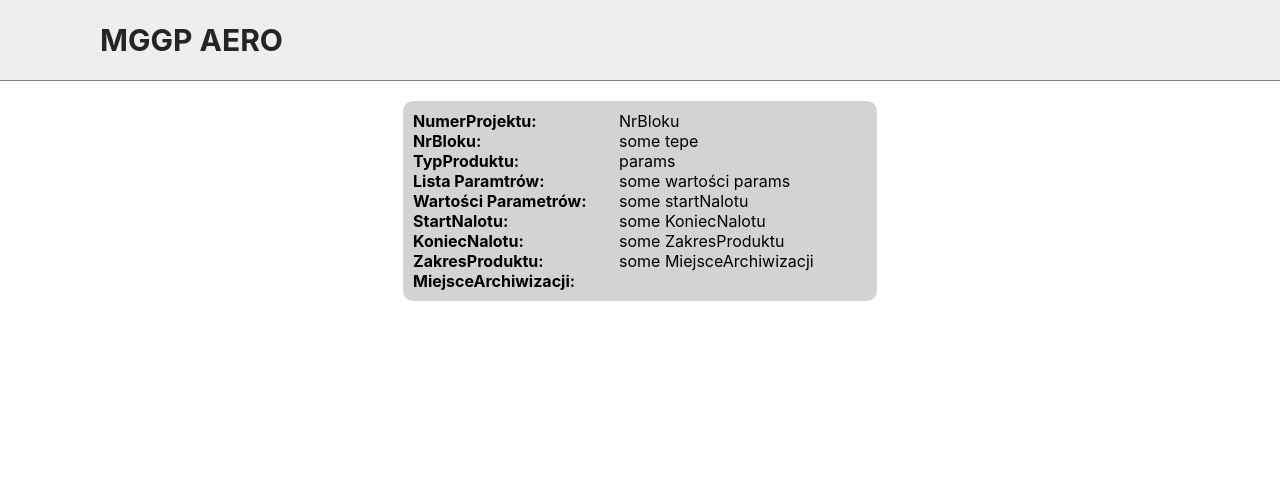
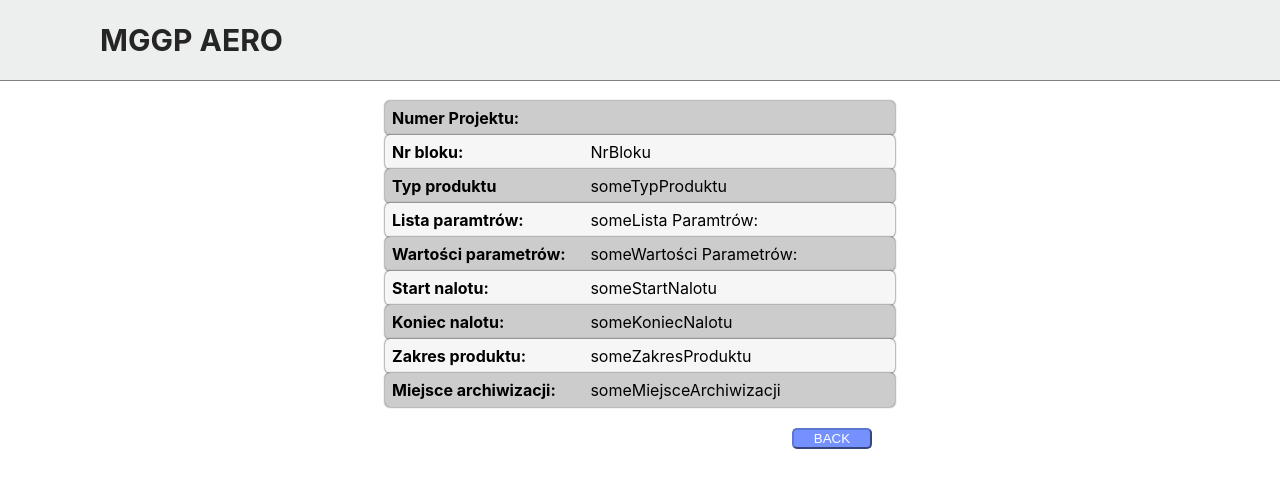
Before and after one commit to A1eeex/baza-projects, a React (Create React App) app: page /project/1 in a window 1280 px wide. Shown: the top 488 px of the page. Built offline with nearby package versions, Linux system fonts and the light colour scheme.

Commit message:
add style

```diff
--- a/src/components/TableProjekts/TableProjekts.js
+++ b/src/components/molekuls/TableProjekts/TableProjekts.js
@@ -1,6 +1,6 @@
 import React, {useState} from 'react';
 import styled from './TableProjekts.module.css'
-import Search from "../atoms/Search/Search";
+import Search from "../../atoms/Search/Search";
 import {Link} from "react-router-dom";
 
 const TableProjects = ({data}) => {
@@ -67,8 +67,8 @@ const TableProjects = ({data}) => {
                     <div>{item.priority}</div>
                     <div>{item.comments}</div>
                 </div>
+            ))}
 
-            ))}
         </div>
     );
 };
--- a/src/components/pages/MainPage/MainPage.js
+++ b/src/components/pages/MainPage/MainPage.js
@@ -1,6 +1,6 @@
 import React, {useEffect, useState} from 'react';
 import Layouts from "../../molekuls/Layouts/Layouts";
-import TableProjects from "../../TableProjekts/TableProjekts";
+import TableProjects from "../../molekuls/TableProjekts/TableProjekts";
 import {jsonOb} from "../../../env";
 
 const MainPage = () => {
--- a/src/components/pages/ProjectPage/ProjectPage.js
+++ b/src/components/pages/ProjectPage/ProjectPage.js
@@ -1,6 +1,6 @@
 import React, {useEffect, useState} from 'react';
 import Layouts from "../../molekuls/Layouts/Layouts";
-import {useParams} from "react-router-dom";
+import {Link, useParams} from "react-router-dom";
 import styled from "./ProjectPage.module.css"
 import {jsonOb} from "../../../env";
 
@@ -17,7 +17,7 @@ const ProjectPage = () => {
         })
 
     useEffect(() => {
-            const newProject = data.find ((project) => {
+            const newProject = data.find((project) => {
                 return `:${project.work_order_id}` === id
             })
             setProjectData(newProject)
@@ -32,33 +32,87 @@ const ProjectPage = () => {
                 <h1 className={styled.titleProject}>{projectData?.description}</h1>
                 <div className={styled.container}>
 
-                    <div className={styled.titleParams}>
-                        <div>NumerProjektu:</div>
-                        <div>NrBloku:</div>
-                        <div>TypProduktu:</div>
-                        <div>Lista Paramtrów:</div>
-                        <div>Wartości Parametrów:</div>
-                        <div>StartNalotu:</div>
-                        <div>KoniecNalotu:</div>
-                        <div>ZakresProduktu:</div>
-                        <div>MiejsceArchiwizacji:</div>
-
+                    <div className={styled.wrapParams}>
+                        <div className={styled.titleParams}>
+                            Numer Projektu:
+                        </div>
+                        <div className={styled.params}>
+                            {projectData?.work_order_id}
+                        </div>
                     </div>
 
-                    <div className={styled.params}>
-                        <div> {projectData?.work_order_id}</div>
-                        <div> NrBloku</div>
-                        <div> some tepe</div>
-                        <div> params</div>
-                        <div> some wartości params</div>
-                        <div> some startNalotu</div>
-                        <div> some KoniecNalotu</div>
-                        <div> some ZakresProduktu</div>
-                        <div> some MiejsceArchiwizacji</div>
+                    <div className={styled.wrapParams}>
+                        <div className={styled.titleParams}>
+                            Nr bloku:
+                        </div>
+                        <div className={styled.params}>
+                            NrBloku
+                        </div>
+                    </div>
 
-
+                    <div className={styled.wrapParams}>
+                        <div className={styled.titleParams}>
+                          Typ produktu
+                        </div>
+                        <div className={styled.params}>
+                            someTypProduktu
+                        </div>
+                    </div>
+                    <div className={styled.wrapParams}>
+                        <div className={styled.titleParams}>
+                            Lista paramtrów:
+                        </div>
+                        <div className={styled.params}>
+                            someLista Paramtrów:
+                        </div>
+                    </div>
+                    <div className={styled.wrapParams}>
+                        <div className={styled.titleParams}>
+                            Wartości parametrów:
+                        </div>
+                        <div className={styled.params}>
+                            someWartości Parametrów:
+                        </div>
+                    </div>
+                    <div className={styled.wrapParams}>
+                        <div className={styled.titleParams}>
+                            Start nalotu:
+                        </div>
+                        <div className={styled.params}>
+                            someStartNalotu
+                        </div>
+                    </div>
+                    <div className={styled.wrapParams}>
+                        <div className={styled.titleParams}>
+                            Koniec nalotu:
+                        </div>
+                        <div className={styled.params}>
+                            someKoniecNalotu
+                        </div>
+                    </div>
+                    <div className={styled.wrapParams}>
+                        <div className={styled.titleParams}>
+                            Zakres produktu:
+                        </div>
+                        <div className={styled.params}>
+                            someZakresProduktu
+                        </div>
+                    </div>
+                    <div className={styled.wrapParams}>
+                        <div className={styled.titleParams}>
+                            Miejsce archiwizacji:
+                        </div>
+                        <div className={styled.params}>
+                            someMiejsceArchiwizacji
+                        </div>
+                    </div>
+                    <div className={styled.wrapBtnBack}>
+                        <Link to={'/'} className={styled.linkBack}>
+                            <button className={styled.btnBack}> back</button>
+                        </Link>
                     </div>
                 </div>
+
 
 
             </Layouts>
--- a/src/components/pages/ProjectPage/ProjectPage.module.css
+++ b/src/components/pages/ProjectPage/ProjectPage.module.css
@@ -3,24 +3,56 @@
     text-align: center;
     margin-bottom: 13px;
 }
+
 .container {
-   display: flex;
     border-radius: 20px;
     width: 50%;
     justify-content: center;
     margin: 0 auto;
 }
-.titleParams{
+
+.wrapParams {
+    width: 80%;
+    margin: 0 auto;
+    padding: 7px;
+    display: flex;
+    background-color: #cccccc;
+    align-items: center;
+    box-shadow: 0px 0px 2px;
+    border-radius: 5px;
+}
+
+.wrapParams:nth-child(2n) {
+    background-color: #f6f6f6;
+}
+
+.titleParams {
+    width: 40%;
+    text-align: start;
     font-weight: bold;
-    width: 30%;
-    background-color: #d3d3d3;
-    border-radius: 10px 0 0 10px;
-    padding: 10px;
 }
 .params{
-    width: 40%;
-    border-radius: 0 10px 10px 0;
 
-    background-color: #d3d3d3;
-    padding: 10px;
 }
+
+.wrapBtnBack {
+    display: flex;
+    justify-content: end;
+    margin: 20px 78px 15px 0;
+}
+
+.linkBack {
+    text-decoration: none;
+}
+.btnBack {
+    background-color: #7491ff;
+    border-color: #5c76d2;
+    color: #ffffff;
+    width: 80px;
+    border-radius: 5px;
+    outline: none;
+    text-transform: uppercase;
+}
+.btnBack:hover{
+    background-color: #637cdc;
+}
```
Also changed, not shown: src/components/molekuls/TableProjekts/TableProjekts.module.css (renamed from src/components/TableProjekts/TableProjekts.module.css).
